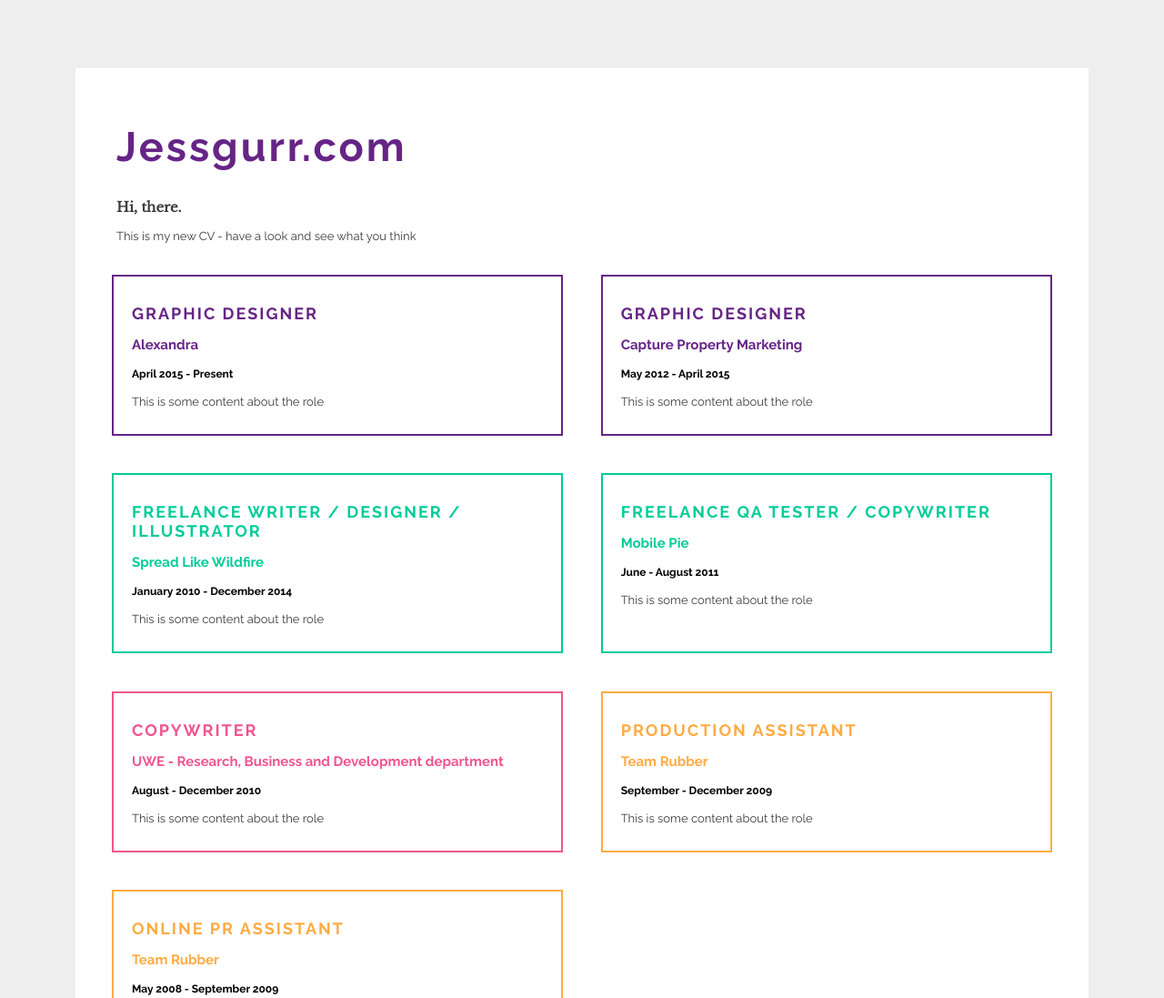
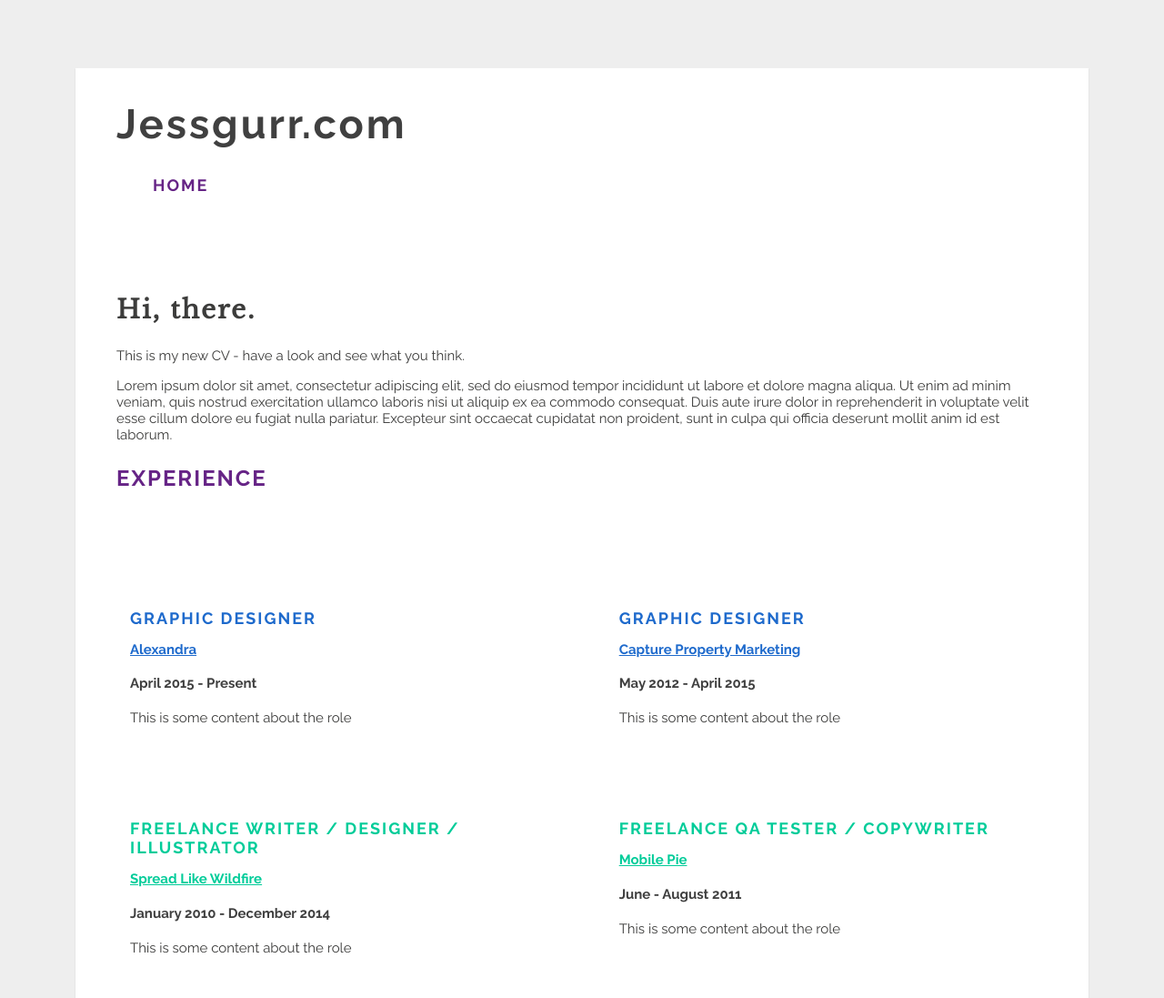
Before and after one commit to jessdarneswrites/cv, a plain HTML site: page index.html in a window 1280 px wide. Shown: the top 1097 px of the page at 91% size. Drawn offline with nearby package versions, Linux system fonts and the light colour scheme.

Commit message:
Changes colours, font weights and padding etc

```diff
--- a/index.html
+++ b/index.html
@@ -15,24 +15,31 @@
 	<body>
 		<div class="container">
 			<header class="header">
-			<!-- Header content goes here -->
-				<h1 class="h1title">Jessgurr.com</h1>
+				<h1 class="h1title"><a href="http://www.jessgurr.com/cv">Jessgurr.com</a></h1>
 
-				<h3 class="h3title">Hi, there.</h3>
-
-				<p>This is my new CV - have a look and see what you think</p>
+				<ul>
+					<li class="nav-li"><a href="http://www.jessgurr.com/">Home</a></li>
+				</ul>
 			</header>
 
+			<div class="intro">
+				<h2 class="h2title">Hi, there.</h2>
+
+				<p>This is my new CV - have a look and see what you think.</p>
+				<p>Lorem ipsum dolor sit amet, consectetur adipiscing elit, sed do eiusmod tempor incididunt ut labore et dolore magna aliqua. Ut enim ad minim veniam, quis nostrud exercitation ullamco laboris nisi ut aliquip ex ea commodo consequat. Duis aute irure dolor in reprehenderit in voluptate velit esse cillum dolore eu fugiat nulla pariatur. Excepteur sint occaecat cupidatat non proident, sunt in culpa qui officia deserunt mollit anim id est laborum.</p>
+
+				<h3 class="h3title">Experience</h3>
+			</div>
+
 			<div class="main">
-			<!-- Main content goes here -->
-				<div class="graphics">
+				<div class="design">
 					<h2>Graphic Designer</h2>
 					<h3><a href="http://www.alexandra.co.uk">Alexandra</a></h3>
 					<h4>April 2015 - Present</h4>
 					<p>This is some content about the role</p>
 				</div>
 
-				<div class="graphics">
+				<div class="design">
 					<h2>Graphic Designer</h2>
 					<h3><a href="http://www.captureproperty.com">Capture Property Marketing</a></h3>
 					<h4>May 2012 - April 2015</h4>
@@ -76,7 +83,16 @@
 			</div>
 
 			<footer class="footer">
-				<!-- Footer content goes here -->
+				<p>
+					<ul>
+						<li><a href="http://www.twitter.com/jessicagurr">Twitter</a></li>
+						<li><a href="https://www.behance.net/jessgurr">Behance</a></li>
+						<li><a href="http://www.github.com/jessgurr">Github</a></li>
+						<li><a href="http://www.instagram.com/jessgurrwrites">Instagram</a></li>
+						<li><a href="https://www.flickr.com/people/ohtothejaydizzle">Flickr</a></li>
+						<li><a href="http://www.pinterest.com/jessgurrwrites">Pinterest</a></li>
+					</ul>
+				</p>
 			</footer>
 		</div>
 	</body>
--- a/stylesheet.css
+++ b/stylesheet.css
@@ -6,6 +6,7 @@ colour refs:
 #ef558e - pink
 #00CC99 - teal
 #ffab42 - orange
+#1E6ACC - blue
 */
 
 * {
@@ -20,32 +21,47 @@ body {
 
 .container {
 	margin: 75px;
-	padding: 40px;
 	background-color: #ffffff;
+	box-shadow: 0 1px 1px #BFBFBF;
 }
 
 .main {
 	display: flex;
 	flex-wrap: wrap;
+	padding: 40px;
 }
 
 .header {
-	margin: -10px 5px 35px 5px;
+	padding: 35px 45px 35px 45px;
 }
 
-.graphics {
-	border: 2px solid #662486;
+.header h1, .header h2, .header h3, .header p {
+	margin-top: 0;
+}
+
+.intro {
+	padding: 35px 45px 35px 45px;
+}
+
+.design {
 	margin-bottom: 4%;
 	padding: 15px 20px 15px 20px;
 	width: 48%;
 }
 
-.graphics h2, .graphics a {
-	color: #662486;
+.design h2, .design a {
+	color: #1E6ACC;
+}
+
+.design h3 {
+
+}
+
+.design a {
+	text-decoration: underline;
 }
 
 .writing {
-	border: 2px solid #ef558e;
 	margin-bottom: 4%;
 	padding: 15px 20px 15px 20px;
 	width: 48%;
@@ -55,8 +71,11 @@ body {
 	color: #ef558e;
 }
 
+.writing a {
+	text-decoration: underline;
+}
+
 .freelance {
-	border: 2px solid #00CC99;
 	margin-bottom: 4%;
 	padding: 15px 20px 15px 20px;
 	width: 48%;
@@ -66,8 +85,11 @@ body {
 	color: #00CC99;
 }
 
+.freelance a {
+	text-decoration: underline;
+}
+
 .marketing {
-	border: 2px solid #ffab42;
 	margin-bottom: 4%;
 	padding: 15px 20px 15px 20px;
 	width: 48%;
@@ -75,6 +97,10 @@ body {
 
 .marketing h2, .marketing a {
 	color: #ffab42;
+}
+
+.marketing a {
+	text-decoration: underline;
 }
 
 .h1title {
@@ -86,17 +112,19 @@ body {
 }
 
 .h2title {
-	font-family: 'Raleway', sans-serif;
-	font-weight: 700;
-	font-size: 32px;
-	text-transform: uppercase;
-	color: #662486;
+	font-family: 'Libre Baskerville', serif;
+	font-size: 28px;
+	color: #3c3c3b;
+	text-transform: none;
 }
 
 .h3title {
-	font-family: 'Libre Baskerville', serif;
-	font-size: 15px;
-	color: #3c3c3b;
+	font-family: 'Raleway', sans-serif;
+	font-weight: 700;
+	font-size: 24px;
+	letter-spacing: 2px;
+	text-transform: uppercase;
+	color: #662486;
 }
 
 h2 {
@@ -115,13 +143,14 @@ h3 {
 
 h4 {
 	font-family: 'Raleway', sans-serif;
-	font-size: 12px;
+	font-size: 15px;
 	font-weight: 700;
+	color: #404040;
 }
 
 p {
 	font-family: 'Raleway', sans-serif;
-	font-size: 13px;
+	font-size: 15px;
 	color: #3c3c3b;
 }
 
@@ -131,9 +160,36 @@ p {
 	color: #662486;
 }
 
+
 a {
 	font-family: 'Raleway', sans-serif;
 	text-decoration: none;
+	color: #404040;
+}
+
+a:hover {
+	color: #662486;
+	font-weight: bold;
+}
+
+ul {
+
+}
+
+li {
+	color: #662486;
+	letter-spacing: 2px;
+	text-transform: uppercase;
+}
+
+.nav-li {
+	list-style: none;
+}
+
+.nav-li a {
+	font-size: 18px;
+	font-weight: bold;
+	color: #662486;
 }
 
 .sidebar {
@@ -141,7 +197,15 @@ a {
 }
 
 .footer {
+	padding-bottom: 70px;
+}
 
+.footer li {
+	list-style: none;;
+}
+
+.footer a {
+	text-decoration: none;
 }
 
 
```
